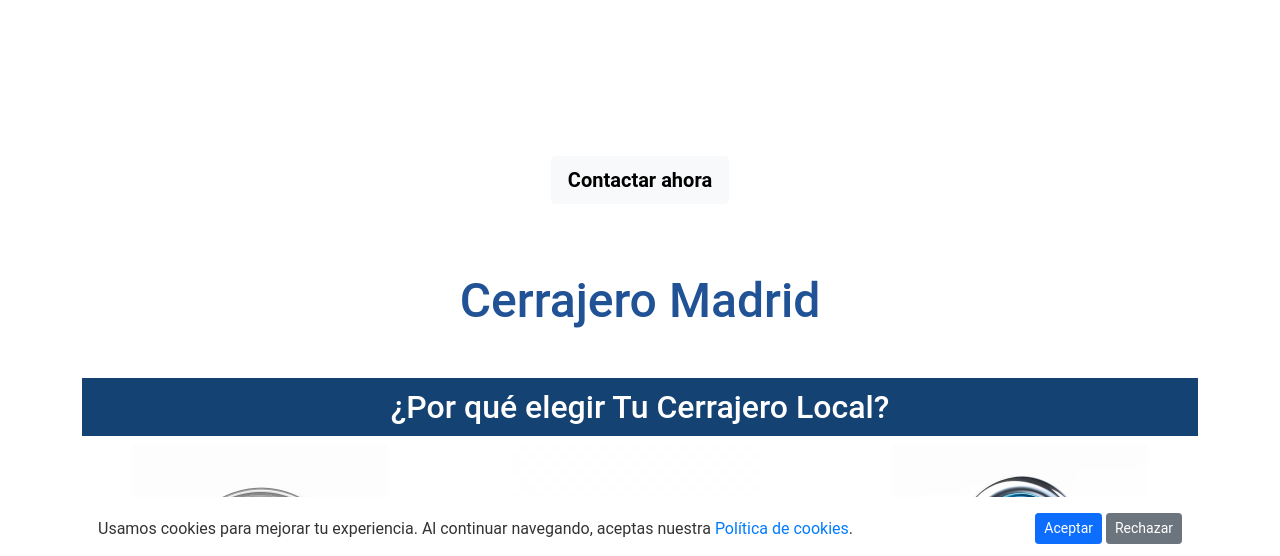
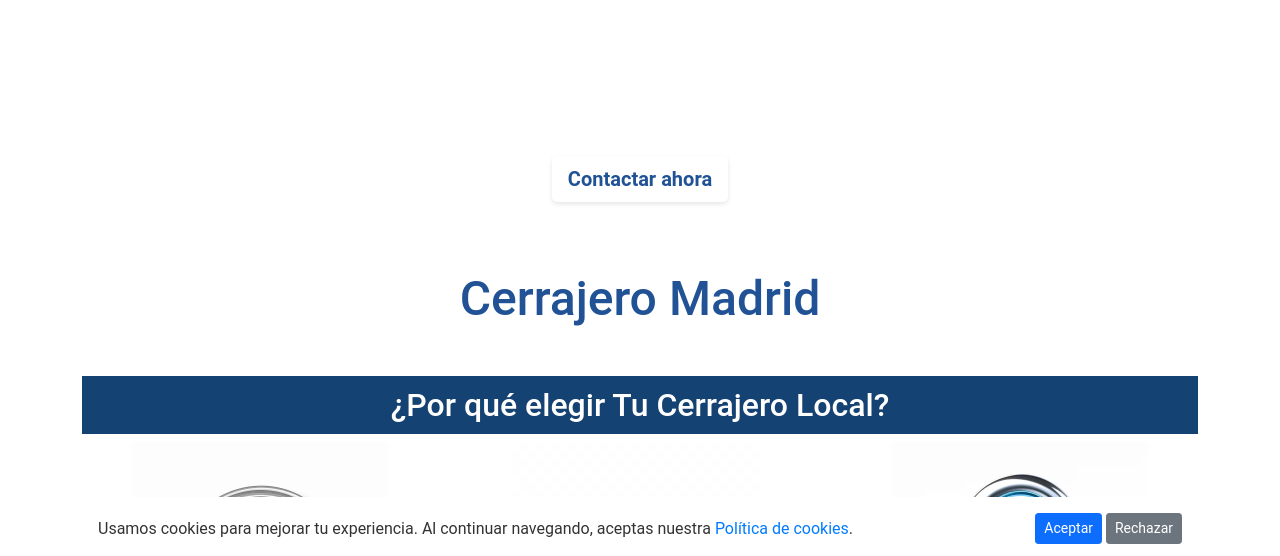
Before and after one commit to Dolp175/web_netlify, a plain HTML site: page index.html in a window 1280 px wide. Shown: the part 232-788 px from the top of the page. Drawn offline with nearby package versions, Linux system fonts and the light colour scheme.

Commit message:
background added

```diff
--- a/css/styles.css
+++ b/css/styles.css
@@ -228,3 +228,19 @@ a:hover {
 .hero .btn {
     font-weight: bold;
 }
+
+.hero .btn {
+    background-color: #ffffff;
+    color: #205295;
+    border: none;
+    font-weight: bold;
+    box-shadow: 0 2px 4px rgba(0,0,0,0.1);
+}
+.hero .btn:hover {
+    background-color: #f1f1f1;
+    color: #144272;
+}
+
+.bg-gradient {
+    background: linear-gradient(to right, #205295, #2C74B3);
+}
```
